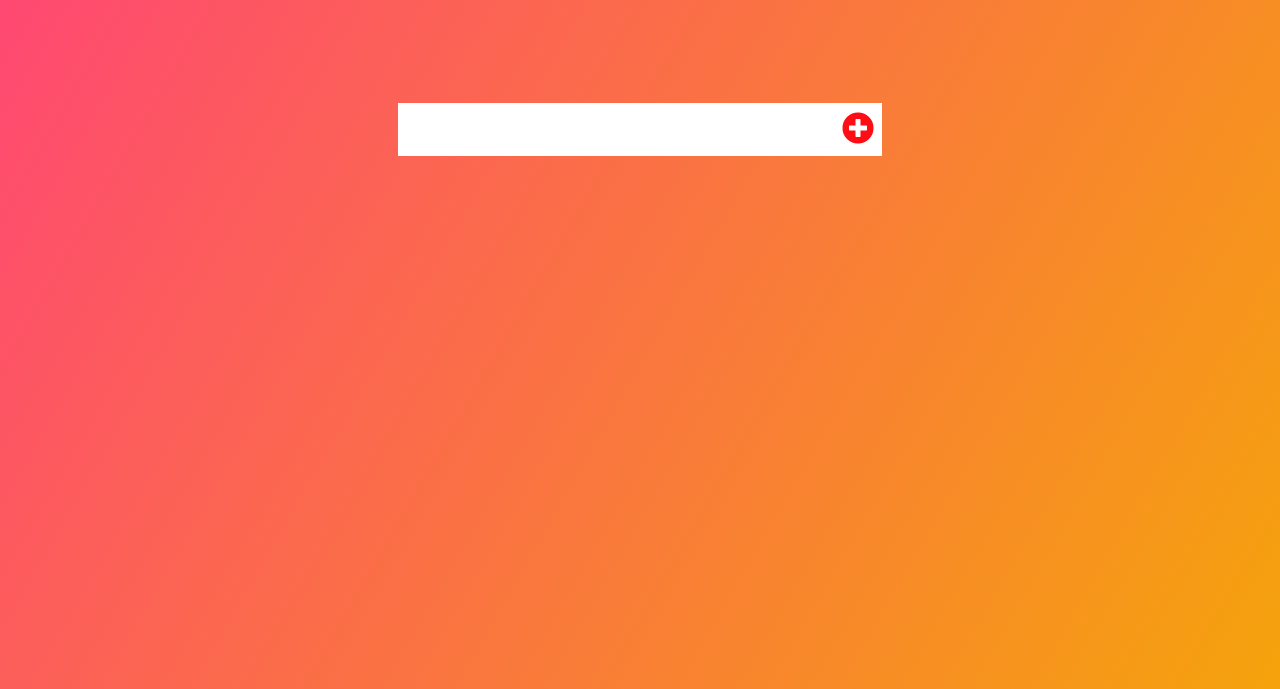
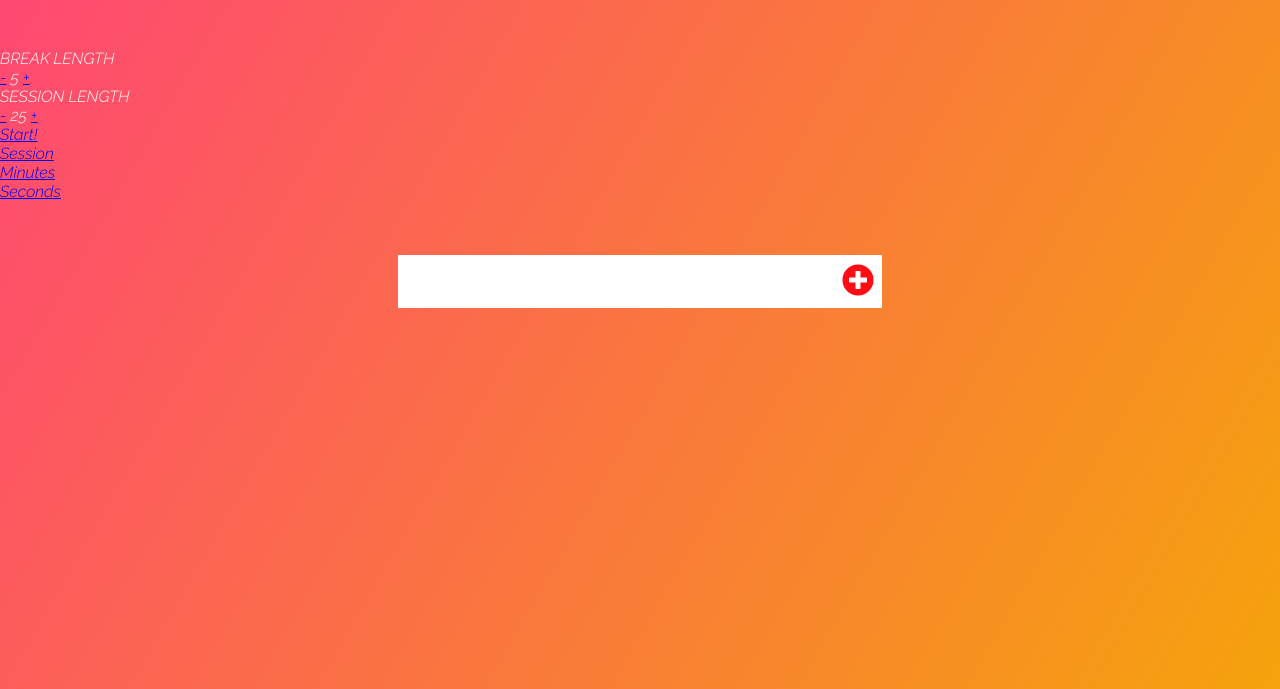
Before and after one commit to JarynMcG/pomodoro-timer, a plain HTML site: page index.html in a window 1280 px wide. Shown: the part 111-800 px from the top of the page. Drawn offline with nearby package versions, Linux system fonts and the light colour scheme.

Commit message:
Added timer to top of page, selectors for break and session, and start button

```diff
--- a/index.html
+++ b/index.html
@@ -9,12 +9,88 @@
     <!--Font Awesome-->
     <link rel="stylesheet" href="https://cdnjs.cloudflare.com/ajax/libs/font-awesome/5.15.1/css/all.min.css" integrity="sha512-+4zCK9k+qNFUR5X+cKL9EIR+ZOhtIloNl9GIKS57V1MyNsYpYcUrUeQc9vNfzsWfV28IaLL3i96P9sdNyeRssA==" crossorigin="anonymous" />
     <link rel="stylesheet" href="css/style.css">
+    <!--TIMER TESTING-->
+    <script src="https://code.jquery.com/jquery-3.4.1.slim.min.js"></script>
+    <script src="https://cdn.jsdelivr.net/npm/popper.js@1.16.0/dist/umd/popper.min.js"></script>
+    <script src="https://stackpath.bootstrapcdn.com/bootstrap/4.4.1/js/bootstrap.min.js"></script>
+    <!-- My JS -->
+
+
+
+<!--TIMER TESTING-->
     <title>Pomodoro Timer</title>
 </head>
 <body>
     <header>
         <strong>Pomodoro Timer</strong>
     </header>
+<!--TIMER TESTING-->
+
+
+<div class="length-control">
+    <div class="length-control__wrap">
+        <p class="length-control__header">BREAK LENGTH</p>
+        <a href="#" class="minus length-control__button">-</a>
+        <span class="length-control__number length-control__number__break">5</span>
+        <a href="#" class="plus length-control__button">+</a>
+    </div>
+    <div class="length-control__wrap">
+        <p class="length-control__header">SESSION LENGTH</p>
+        <a href="#" class="minus length-control__button">-</a>
+        <span class="length-control__number length-control__number__session">25</span>
+        <a href="#" class="plus length-control__button">+</a>
+    </div>
+</div>
+
+<a href="#" class="timer">
+    <span class="timer-header__action">Start!</span>
+    <p class="timer-header__general">Session</p>
+    <span class="timer-header__pause"></span>
+
+<div class="center-clocks">
+        <div class="timer-count__minutes timer-count__wrap">
+            <div class="timer-count__minutes-chart timer-count__chart" data-percent="0"></div>
+            <span class="timer-count__minutes-text timer-count__text"></span>
+            <span class="timer-count__label">Minutes</span>
+        </div>
+
+        <div class="timer-count__seconds timer-count__wrap">
+            <div class="timer-count__seconds-chart timer-count__chart" data-percent="0"></div>
+            <span class="timer-count__seconds-text timer-count__text"></span>
+            <span class="timer-count__label">Seconds</span>
+        </div>
+    </div>
+</div>
+</a>
+
+
+
+
+
+
+
+
+
+
+
+
+
+
+
+
+
+
+
+
+
+
+
+
+
+
+
+
+
     <!-- Form to add items -->
     <form>
         <input type="text" class="todo-input">
@@ -29,8 +105,12 @@
             </div>
         </ul>
     </div>
+
+    <!--Spacing Container-->
+    <div class="space"></div>
     <!--Javascript-->
     <script src="js/app.js"></script>
+    <script src="js/timer.js"></script>
 </body>
 </html>
 
```
